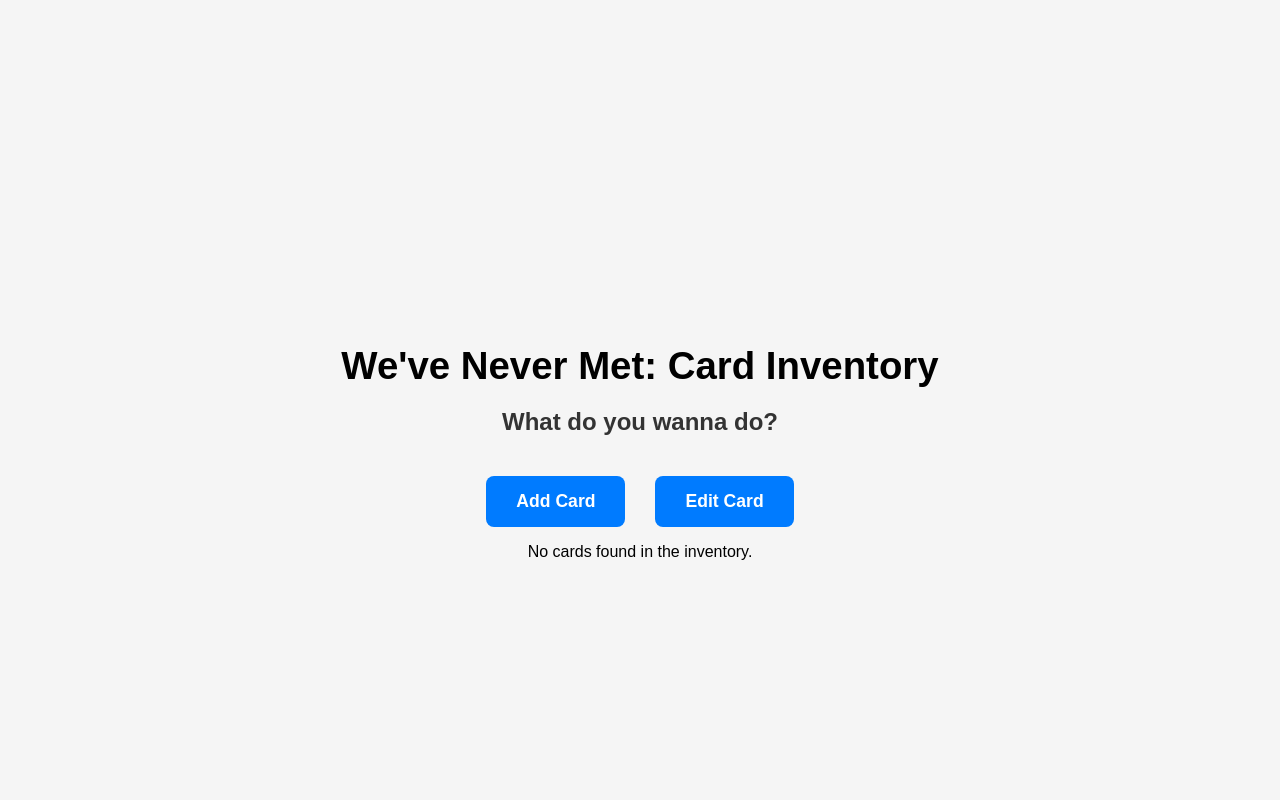
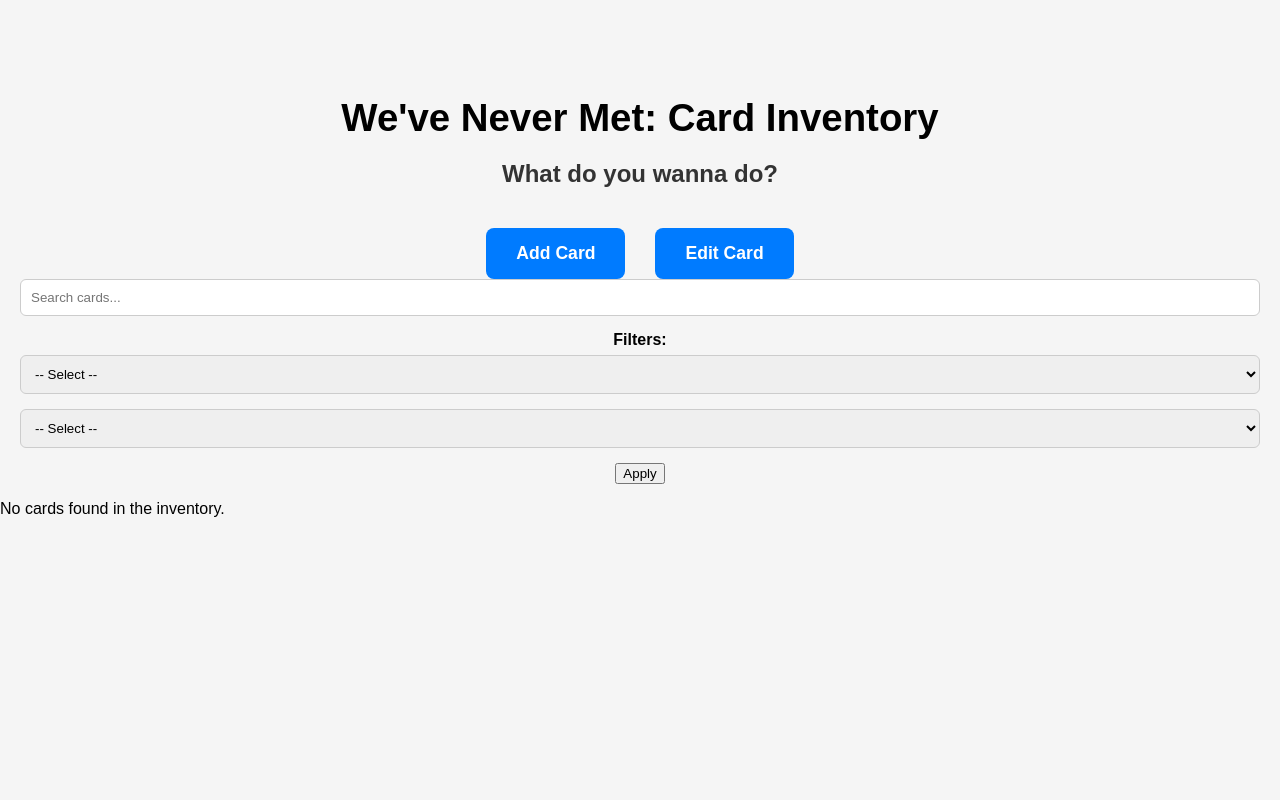
Before and after one commit to darbster145/INFO4410, a Flask app: page / in a window 1280 px wide. Run offline with Flask 3, Linux system fonts and the light colour scheme; data that the repository does not hold is empty.

Commit message:
Added search and filter functionality to landing page

```diff
--- a/app.py
+++ b/app.py
@@ -42,7 +42,7 @@ def add_card_form():
 
         card_data = {
             'card_name': request.form['cardName'],
-            'description': request.form['description'],
+            'oracle_text': request.form['oracle_text'],
             'rarity': request.form['rarity'],
             'card_price': float(request.form['cardPrice']),
             'set_name': request.form['setName'],
@@ -135,9 +135,29 @@ def edit_card_route(card_id):
 
 @app.route('/')
 def index():
+    search_query = request.args.get('search', '').lower()
+    sort_by = request.args.get('sort_by')
+
+    # Get all cards from Supabase
     cards_response = supabase.table('cards').select('*').execute()
     cards = cards_response.data if cards_response.data else []
 
+    # 🔍 Filter by search query (name, description, set)
+    if search_query:
+        cards = [
+            card for card in cards
+            if search_query in card.get('card_name', '').lower()
+            or search_query in card.get('oracle_text', '').lower()
+            or search_query in card.get('set_name', '').lower()
+        ]
+
+    # 💸 Sort by price
+    if sort_by == 'price_asc':
+        cards.sort(key=lambda x: x.get('card_price', 0))
+    elif sort_by == 'price_desc':
+        cards.sort(key=lambda x: x.get('card_price', 0), reverse=True)
+
+    # (Optional: Convert rarity codes for display)
     rarity_map = {
         "CM": "Common",
         "UC": "Uncommon",
@@ -150,6 +170,7 @@ def index():
     for card in cards:
         if "rarity" in card and card["rarity"] in rarity_map:
             card["rarity"] = rarity_map[card["rarity"]]
+
     return render_template('index.html', cards=cards)
 
 
--- a/static/FormStyles.css
+++ b/static/FormStyles.css
@@ -1,13 +1,9 @@
 /* Styles for edit and add forms */
 body {
-    font-family: Arial, sans-serif;
-    background-color: #f5f5f5;
-    margin: 0;
-    padding: 0;
-    display: flex;
-    justify-content: center;
-    align-items: center;
-    height: 100vh;
+  font-family: Arial, sans-serif;
+  background-color: #f5f5f5;
+  margin: 0;
+  padding: 0;
   }
 
   .form-container {
--- a/templates/index.html
+++ b/templates/index.html
@@ -14,7 +14,25 @@
       <a href="/addcard" class="nav-button">Add Card</a>
       <a href="/edit" class="nav-button">Edit Card</a>
     </div>
+    <form method="GET" action="{{ url_for('index') }}" class="search-sort-form">
+      <input type="text" name="search" placeholder="Search cards..." value="{{ request.args.get('search', '') }}">
 
+      <label for="sort_by__filters">Filters:</label>
+      <select name="sort_by_price" id="sort_by_price">
+        <option value="">-- Select --</option>
+        <option value="price_asc" {% if request.args.get('sort_by') == 'price_asc' %}selected{% endif %}>Low to High</option>
+        <option value="price_desc" {% if request.args.get('sort_by') == 'price_desc' %}selected{% endif %}>High to Low</option>
+      </select>
+      <select name="sort_by_rarity" id="sort_by_rarity">
+        <option value="">-- Select --</option>
+        <option value="rairty_" {% if request.args.get('sort_by') == 'price_asc' %}selected{% endif %}>Low to High</option>
+        <option value="price_desc" {% if request.args.get('sort_by') == 'price_desc' %}selected{% endif %}>High to Low</option>
+      </select>
+
+      <button type="submit">Apply</button>
+    </form>
+
+    </div>
     {% if cards %}
       <table>
         <thead>
```
